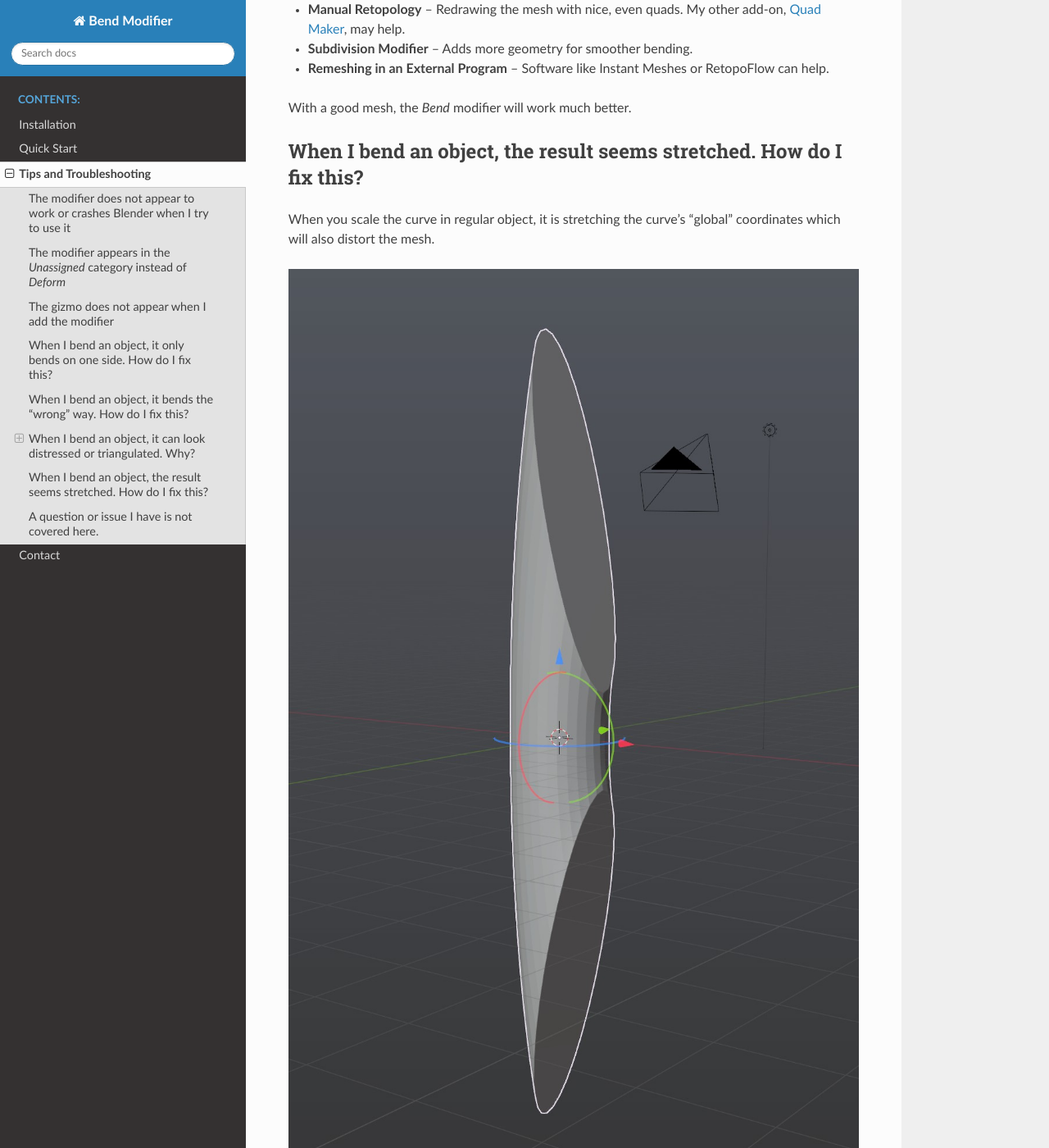
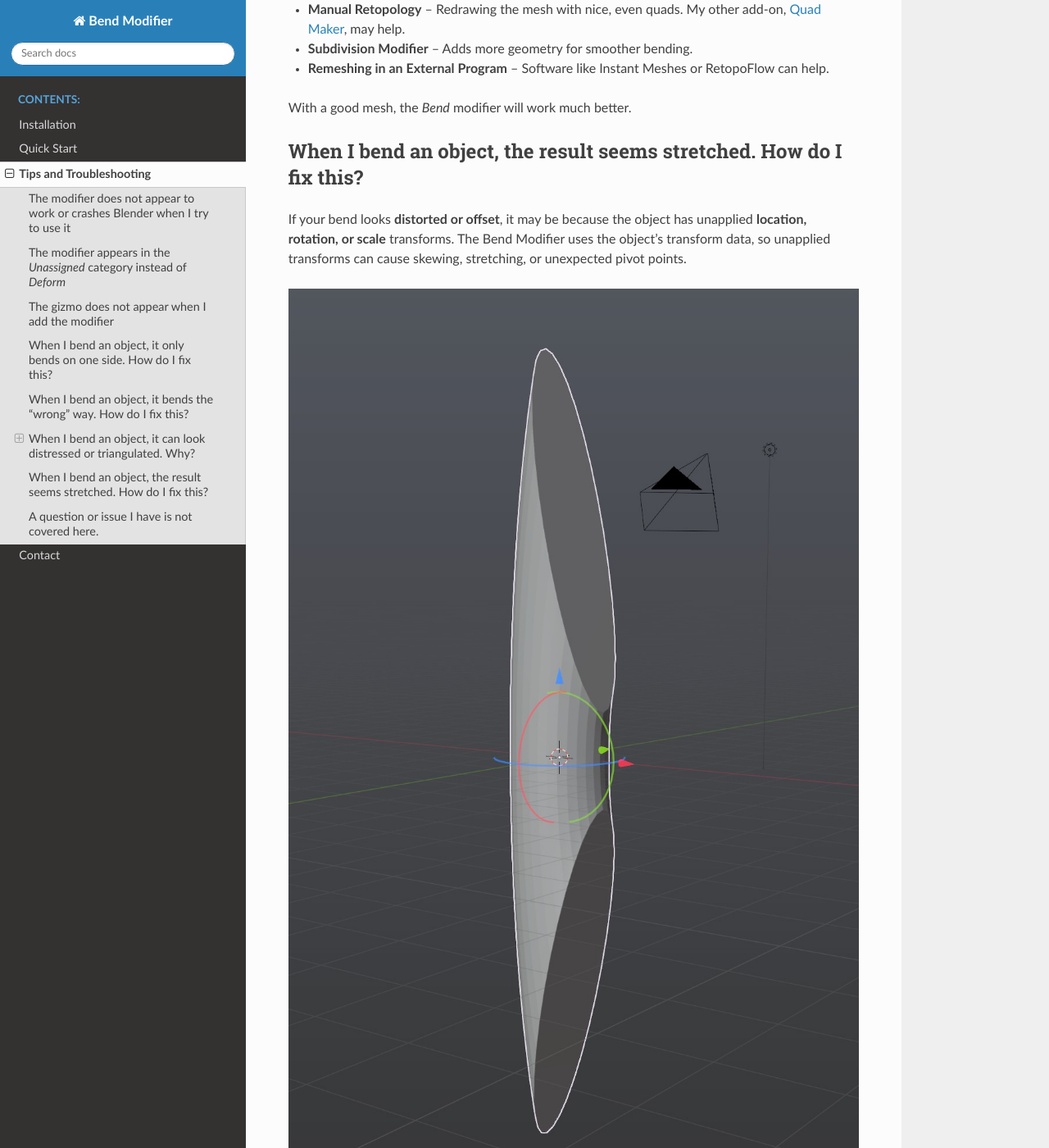
Before and after one commit to mkingsnorth/bend-modifier-docs, a Sphinx documentation site: the page built from docs/troubleshooting.rst, in a window 1280 px wide and 1400 px high, scrolled down 4065 px. Shown: the whole window at 82% size. Built offline with Sphinx 7.4.7 and the Read the Docs theme 3.1.0, drawn with Linux system fonts in a browser that asks for light colours; some of the changed text lies outside the part shown.

Commit message:
Updated FAQ on applying transforms

```diff
--- a/docs/troubleshooting.rst
+++ b/docs/troubleshooting.rst
@@ -97,12 +97,18 @@
 When I bend an object, the result seems stretched.  How do I fix this?
 --------------------------------------------------------------------------------------
 
-When you scale the curve in regular object, it is stretching the curve's "global" coordinates which will also distort the mesh.
+If your bend looks **distorted or offset**, it may be because the object has unapplied **location, rotation, or scale** transforms. The Bend Modifier uses the object’s transform data, so unapplied transforms can cause skewing, stretching, or unexpected pivot points.
 
 .. image:: _static/images/scale_deform.jpg
    :alt: Troubleshooting
 
-To fix this, you can apply the scale to the curve by selecting it, and under the *Object* viewport menu select *Apply -> Scale*:
+To fix this:
+
+1. Select the object.
+2. Press :kbd:`Ctrl–A` → :guilabel:`Apply` → :guilabel:`All Transforms`.
+3. Re-add or adjust the Bend Modifier.
+
+Applying transforms ensures the modifier works with the object’s true geometry, producing clean, predictable bends.
 
 .. image:: _static/images/apply_scale.jpg
     :alt: Troubleshooting
```
Also changed, not shown: docs/installation.rst (line endings or trailing spaces), docs/quick_start.rst (line endings or trailing spaces), 1 other file.
